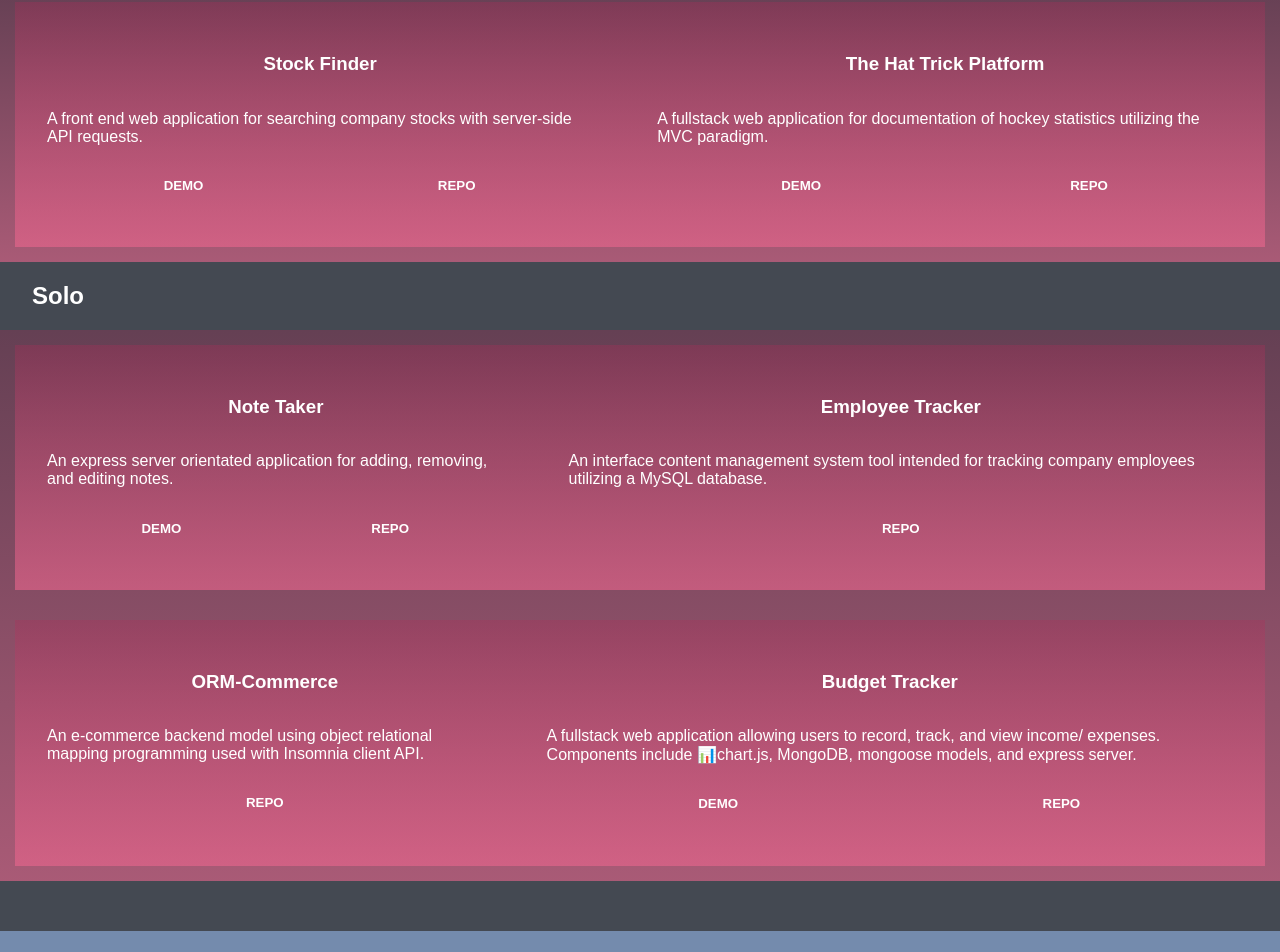
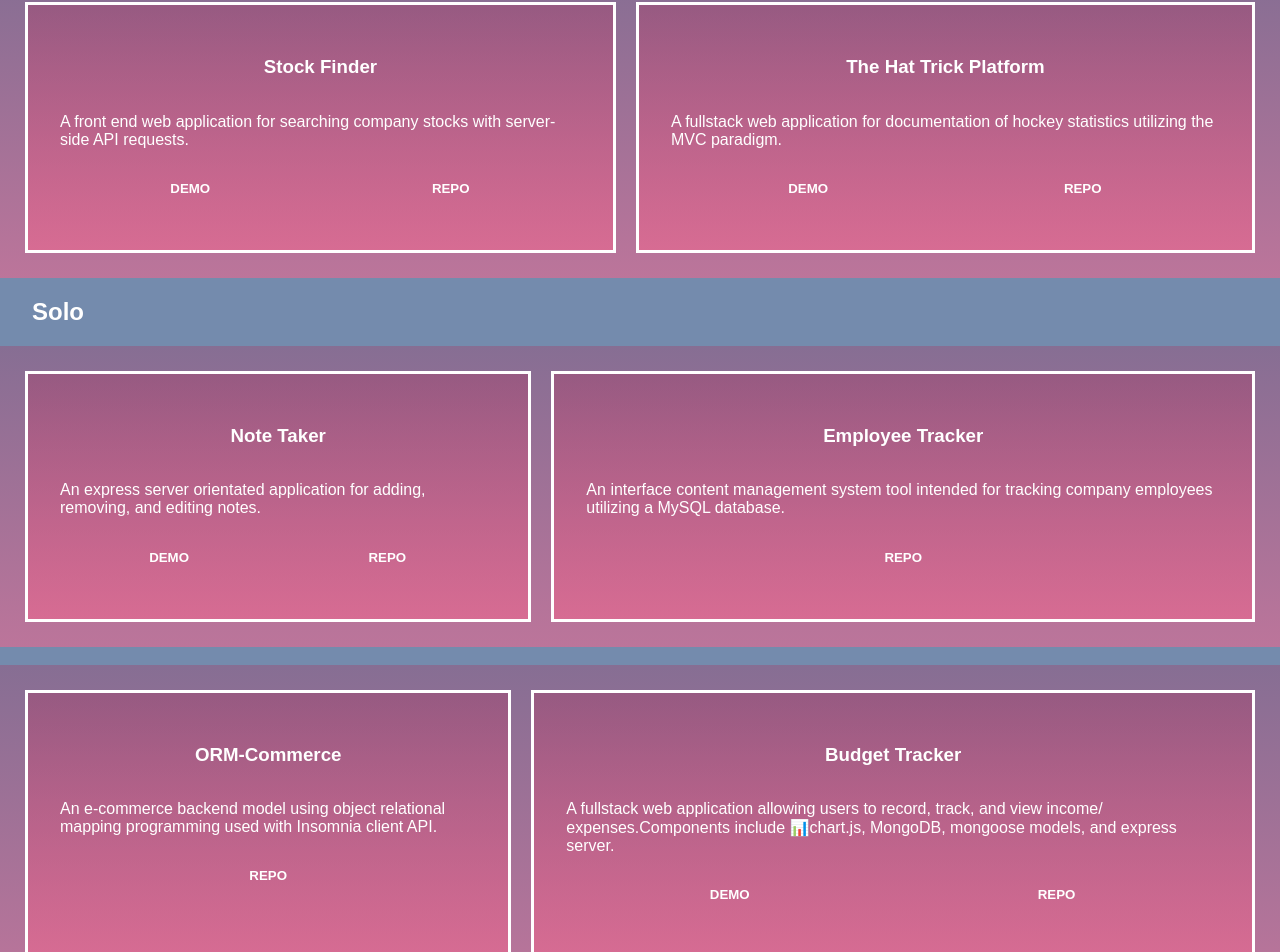
Before and after one commit to maayazed/react-portfolio-works, a React (Create React App) app: page / in a window 1280 px wide. Shown: the part 1034-1986 px from the top of the page. Before the commit the page ends 1965 px from the top, so only its background shows below. Built offline with nearby package versions, Linux system fonts and the light colour scheme.

Commit message:
finished body display with links, next resume download

```diff
--- a/src/components/Nav.js
+++ b/src/components/Nav.js
@@ -7,8 +7,13 @@
       <nav>
         <ul>
           <li><a href="#works">Works</a></li>
-          <li><a href="https://github.com/maayazed">Github</a></li>
-          <li><a href="https://www.linkedin.com/in/maaya-zed-b61b35219?lipi=urn%3Ali%3Apage%3Ad_flagship3_profile_view_base_contact_details%3BuGoSU%2B1XSUWytp7DH91lJQ%3D%3D">Linkedin</a></li>
+          <li><a href="https://github.com/maayazed" target="_blank" rel="noopener noreferrer">
+            Github
+          </a></li>
+          <li><a href="https://www.linkedin.com/in/maaya-zed-b61b35219?lipi=urn%3Ali%3Apage%3Ad_flagship3_profile_view_base_contact_details%3BuGoSU%2B1XSUWytp7DH91lJQ%3D%3D"
+            target="_blank" rel="noopener noreferrer">
+            Linkedin
+          </a></li>
           <li>zerreod@outlook.com</li>
         </ul>
       </nav>
--- a/src/components/Works.js
+++ b/src/components/Works.js
@@ -13,11 +13,14 @@
     display: 'flex',
     flexDirection: 'row',
     padding: '15px',
+    justifyContent: 'space-evenly',
   },
   flexColumnStyle: {
     padding: '2rem',
     display: 'flex',
     flexDirection: 'column',
+    margin: '10px',
+    border: 'solid',
   },
   gridRowStyle: {
     display: 'grid',
@@ -31,60 +34,70 @@
       <h1 style={styles.overlayStyle} id='works'>Feature Works</h1>
       <nav className='header'>
         <ul className='ul'>
-          <li>Collaborative</li>
-          <li>Solo</li>
+          <li><a href='#collab'>Collaborative</a></li>
+          <li><a href='#solo'>Solo</a></li>
         </ul>
       </nav>
       <div className='body-section'>
-        <h2>Collaborative</h2>
+        <h2 id='collab'>Collaborative</h2>
         <div style={styles.flexRowStyle} className='colorStyle'>
           <div style={styles.flexColumnStyle} className='colorStyle'>
             <h3>Stock Finder</h3>
             <p>A front end web application for searching company stocks with server-side API requests.</p>
-            <div style={styles.gridRowStyle}><h5>DEMO</h5><h5>REPO</h5></div>
+            <div style={styles.gridRowStyle}>
+              <h5><a href='https://arerickson28.github.io/stock-finder/' target="_blank" rel="noopener noreferrer">DEMO</a></h5>
+              <h5><a href='https://github.com/maayazed/web-dev-project1' target="_blank" rel="noopener noreferrer">REPO</a></h5>
+            </div>
           </div>
           {/*  */}
           <div style={styles.flexColumnStyle} className='colorStyle'>
             <h3>The Hat Trick Platform</h3>
             <p>A fullstack web application for documentation of hockey statistics utilizing the MVC paradigm.</p>
-            <div style={styles.gridRowStyle}><h5>DEMO</h5><h5>REPO</h5></div>
+            <div style={styles.gridRowStyle}>
+              <h5><a href='https://the-hattrick-platform.herokuapp.com/' target="_blank" rel="noopener noreferrer">DEMO</a></h5>
+              <h5><a href='https://github.com/maayazed/Project_2_Purity_Ring' target="_blank" rel="noopener noreferrer">REPO</a></h5>
+            </div>
           </div>
         </div>
         {/*  */}
-        <h2>Solo</h2>
-        <div className='colorStyle'>
-
-          <div style={styles.flexRowStyle}>
+        <h2 id='solo'>Solo</h2>
+        <div style={styles.flexRowStyle} className='colorStyle'>
           <div style={styles.flexColumnStyle} className='colorStyle'>
             <h3>Note Taker</h3>
             <p>An express server orientated application for adding, removing, and editing notes.</p>
-              <div style={styles.gridRowStyle}><h5>DEMO</h5><h5>REPO</h5></div>
+            <div style={styles.gridRowStyle}>
+              <h5><a href='https://aqueous-headland-91098.herokuapp.com/' target="_blank" rel="noopener noreferrer">DEMO</a></h5>
+              <h5><a href='https://github.com/maayazed/note-taker' target="_blank" rel="noopener noreferrer">REPO</a></h5>
+            </div>
           </div>
           {/*  */}
           <div style={styles.flexColumnStyle} className='colorStyle'>
             <h3>Employee Tracker</h3>
             <p>An interface content management system tool intended for tracking company employees utilizing a MySQL database.</p>
-              <h5>REPO</h5>
+            <h5><a href='https://github.com/maayazed/employee-tracker' target="_blank" rel="noopener noreferrer">REPO</a></h5>
           </div>
         </div>
+        <br />
         {/*  */}
-          <div style={styles.flexRowStyle}>
+        <div style={styles.flexRowStyle} className='colorStyle'>
           <div style={styles.flexColumnStyle} className='colorStyle'>
             <h3>ORM-Commerce</h3>
             <p>An e-commerce backend model using object relational mapping programming used with Insomnia client API.</p>
-              <h5>REPO</h5>
+            <h5><a href='https://github.com/maayazed/ORM-commerce' target="_blank" rel="noopener noreferrer">REPO</a></h5>
           </div>
           {/*  */}
           <div style={styles.flexColumnStyle} className='colorStyle'>
             <h3>Budget Tracker</h3>
-              <p>A fullstack web application allowing users to record, track, and view income/ expenses. Components include
+            <p>A fullstack web application allowing users to record, track, and view income/ expenses.Components include
               <span aria-label='chart-emoji' role='img'> 📊</span>chart.js, MongoDB, mongoose models, and express server.
             </p>
-              <div style={styles.gridRowStyle}><h5>DEMO</h5><h5>REPO</h5></div>
+            <div style={styles.gridRowStyle}>
+              <h5><a href='https://powerful-brushlands-35485.herokuapp.com/' target="_blank" rel="noopener noreferrer">DEMO</a></h5>
+              <h5><a href='https://github.com/maayazed/budget-tracker' target="_blank" rel="noopener noreferrer">REPO</a></h5>
+            </div>
           </div>
         </div>
 
-        </div>
       </div>
       {/* end of body section */}
     </div>
--- a/src/styles/Works.css
+++ b/src/styles/Works.css
@@ -31,16 +31,13 @@
   background-color: #466ca5;
   color: #ffffff;
   font-weight: bold;
-  border-bottom: solid;
-  border-width: 10px;
-  border-color: #444952;
 }
 
 .body-section {
   border-top-width: 100px;
   padding: 50px 0px;
   color: #ffffff;
-  background-color: #444952;
+  background-color: #748bad;
 }
 
 .colorStyle {
```
Lines whose indentation alone changed are shown as unchanged.
